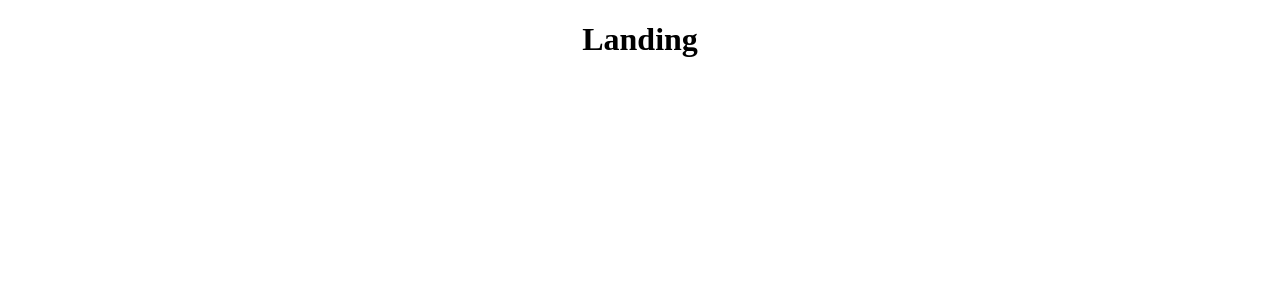
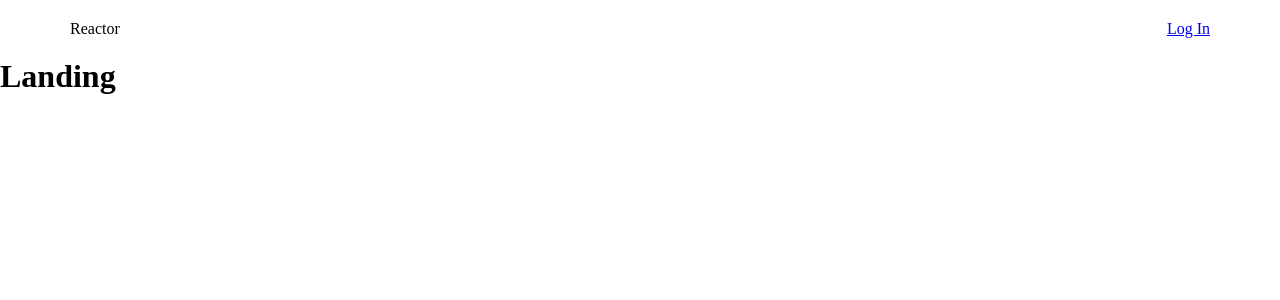
Before and after one commit to genkjames/react-project-app-partner, a React (Create React App) app: page / in a window 1280 px wide. Shown: the top 300 px of the page. Built offline with nearby package versions, Linux system fonts and the light colour scheme.

Commit message:
top navigation

```diff
--- a/src/components/Landing.jsx
+++ b/src/components/Landing.jsx
@@ -1,8 +1,12 @@
 import React from 'react';
+import Navigation from './Navigation';
 
 function Landing(props) {
   return (
-    <h1>Landing</h1>
+    <div>
+      <Navigation login={true}/>
+      <h1>Landing</h1>
+    </div>
   )
 }
 
--- a/src/components/Login.jsx
+++ b/src/components/Login.jsx
@@ -1,8 +1,12 @@
 import React from 'react';
+import Navigation from './Navigation';
 
 function Login(props) {
   return (
-    <h1>Login</h1>
+    <div>
+      <Navigation />
+      <h1>Login</h1>
+    </div>
   )
 }
 
--- /dev/null
+++ b/src/components/Navigation.jsx
@@ -0,0 +1,15 @@
+import React from 'react';
+import { Link } from 'react-router-dom';
+
+function Navigation(props) {
+  return (
+    <div class="top-navigation">
+      <p>Reactor</p>
+      <nav>
+        {props.login && <Link to="/login">Log In</Link>}
+      </nav>
+    </div>
+  )
+}
+
+export default Navigation;
--- a/src/components/Register.jsx
+++ b/src/components/Register.jsx
@@ -1,8 +1,12 @@
 import React from 'react';
+import Navigation from './Navigation';
 
 function Register(props) {
   return (
-    <h1>Register</h1>
+    <div>
+      <Navigation />
+      <h1>Register</h1>
+    </div>
   )
 }
 
--- a/src/container/App.css
+++ b/src/container/App.css
@@ -1,28 +1,11 @@
-.App {
-  text-align: center;
+* {
+  margin: 0;
+  padding: 0;
+  box-sizing: border-box;
 }
 
-.App-logo {
-  animation: App-logo-spin infinite 20s linear;
-  height: 80px;
+.top-navigation {
+  display: flex;
+  justify-content: space-between;
+  padding: 20px 70px;
 }
-
-.App-header {
-  background-color: #222;
-  height: 150px;
-  padding: 20px;
-  color: white;
-}
-
-.App-title {
-  font-size: 1.5em;
-}
-
-.App-intro {
-  font-size: large;
-}
-
-@keyframes App-logo-spin {
-  from { transform: rotate(0deg); }
-  to { transform: rotate(360deg); }
-}
--- a/src/container/Main.jsx
+++ b/src/container/Main.jsx
@@ -1,5 +1,5 @@
 import React from 'react';
-import { Route, Switch } from 'react-router-dom';
+import { Route, Switch, Redirect } from 'react-router-dom';
 
 import Landing from '../components/Landing';
 import Login from '../components/Login';
@@ -23,6 +23,7 @@ function Main(props) {
           path="/register"
           component={Register}
         />
+        <Redirect to="/" />
       </Switch>
     </div>
   )
```
